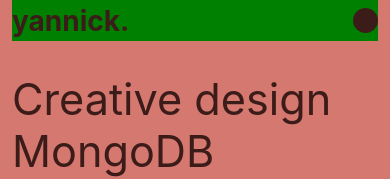
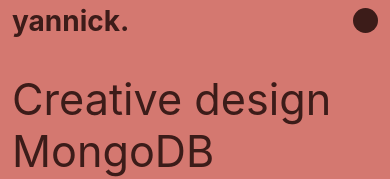
Before and after one commit to ylahti6/v1, a React (Create React App) app: page / in a window 390 px wide. Shown: the top 179 px of the page. Built offline with nearby package versions, Linux system fonts and the light colour scheme.

Commit message:
still not working

```diff
--- a/src/components/Hero/Hero.scss
+++ b/src/components/Hero/Hero.scss
@@ -4,6 +4,7 @@
     @include pageWrap;
     @include pageMargin;
     height: fit-content;
+
     h1 {
         font-size: 9vw;
         font-weight: 400;
@@ -11,7 +12,6 @@
     @media (max-width: 640px) {
         @include mobileWrap;
         height: 100%;
-        // background-color: red;
         max-height: 15rem;
         display: flex;
         flex-direction: column;
--- a/src/components/Nav/Nav.js
+++ b/src/components/Nav/Nav.js
@@ -34,7 +34,8 @@
         <li><a href="#contact">{contact}</a></li>
       </ul>
 
-      <div className="overlay">TEST</div>
+      <div className="overlay">
+      </div>
     </nav>
   );
 }
--- a/src/components/Nav/Nav.scss
+++ b/src/components/Nav/Nav.scss
@@ -56,8 +56,8 @@
   .nav {
     @include mobileWrap;
     height: fit-content;
-    position: relative;
-    background-color: green;
+    background-color: var(--theme1-bg-color);
+
 
     .nav-title {
       color: var(--theme1-text-color);
@@ -79,7 +79,8 @@
     .nav-list {
       overflow: hidden;
       width: 100%;
-      top: 40px;
+      top: 0;
+      // left: 0;
       height: 0;
       gap: 0rem;
       position: absolute;
@@ -101,6 +102,10 @@
     z-index: -1;
   }
 
+  #nav-check:checked ~ .nav {
+    position: fixed;
+  }
+
   .nav.checked > .nav-btn > label {
     border-radius: 0%;
   }
```
